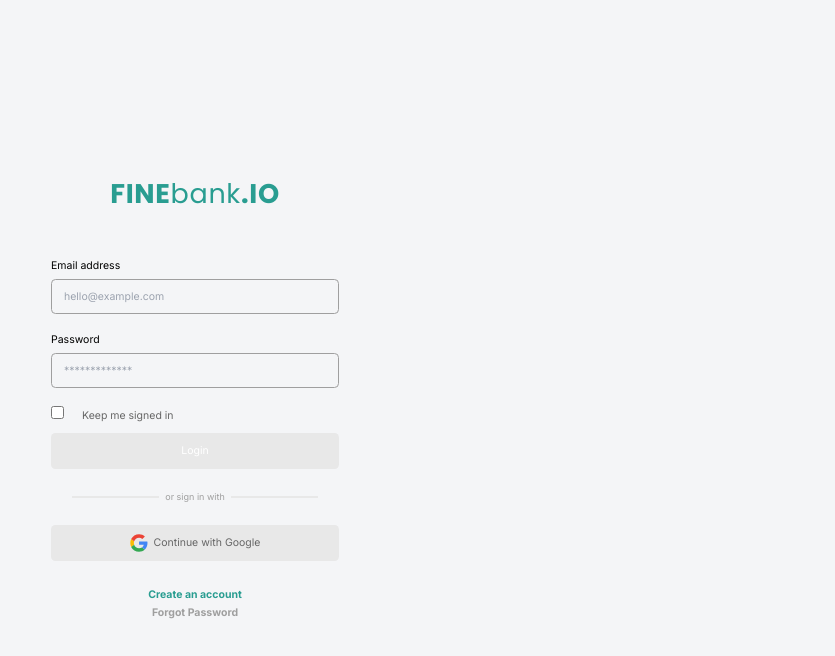
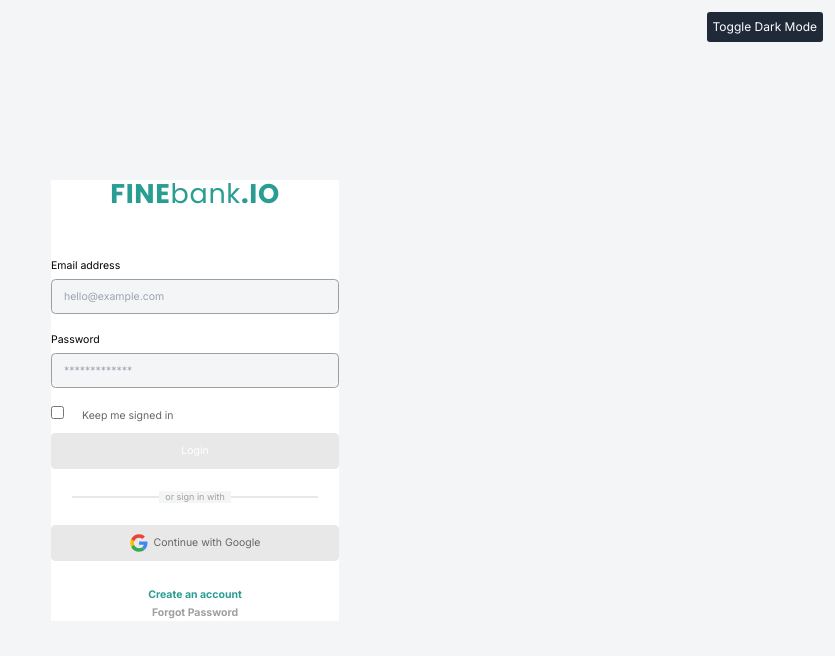
Before and after one commit to ryokf/admin-ui-v2, a React (Vite) app: page /login in a window 1280 px wide. Shown: the top 656 px of the page, without its empty margins (445-1280 px from the left). Built offline with nearby package versions, Linux system fonts and the light colour scheme.

Commit message:
✨feature: dark mode error

```diff
--- a/src/App.jsx
+++ b/src/App.jsx
@@ -13,6 +13,7 @@ import { AuthContext } from "./context/authContext";
 const App = () => {
   const { isLoggedIn } = useContext(AuthContext);
 
+  // eslint-disable-next-line react/prop-types
   const RequireAuth = ({ children }) => {
     return isLoggedIn ? children : <Navigate to="/login" />;
   };
--- a/src/components/Fragments/Navbar.jsx
+++ b/src/components/Fragments/Navbar.jsx
@@ -100,7 +100,7 @@ const Navbar = () => {
                     ))}
                 </div>
                 <div className="sticky bottom-12">
-                    <Link to="/logout">
+                    <Link to="/login">
                         <div className="flex bg-special-bg3 px-4 py-3 rounded-md hover:text-white">
                             <div className="mx-auto sm:mx-0 text-primary"><Icon.Logout/></div>
                             <div className="ms-3 hidden sm:block">Logout</div>
--- a/src/components/Layouts/AuthLayout.jsx
+++ b/src/components/Layouts/AuthLayout.jsx
@@ -11,7 +11,7 @@ const AuthLayout = (props) => {
   const { msg, setMsg, open, setOpen, isLoading, setIsLoading } = useContext(NotifContext);
 
   return (
-    <div className="flex justify-center min-h-screen items-center bg-special-mainBg">
+    <div className="flex justify-center min-h-screen items-center bg-special-mainBg dark:bg-gray-900">
       {isLoading && <SimpleBackdrop isLoading={isLoading} setIsLoading={setIsLoading} />}
       {msg && <CustomizedSnackbars severity={msg.severity} message={msg.desc} open={open} setOpen={setOpen} />}
       {/* container start */}
@@ -22,7 +22,7 @@ const AuthLayout = (props) => {
           duration: 0.4,
           scale: { type: "spring", visualDuration: 0.4, bounce: 0.5 },
         }}
-        className="w-full max-w-sm"
+        className="w-full max-w-sm bg-white dark:bg-gray-800"
       >
         {/* logo start */}
         <div className="mb-8">
@@ -31,11 +31,11 @@ const AuthLayout = (props) => {
         {/* logo end */}
         {/* teks start */}
         <div className="text-center flex justify-center items-center flex-col">
-          {type == "sign up" && <div className="font-bold text-xl">Create an account</div>}
+          {type == "sign up" && <div className="font-bold text-xl dark:text-white">Create an account</div>}
           {type == "forgot" && (
             <>
-              <div className="font-bold text-xl">Forgot Password?</div>
-              <div className="text-gray-03 text-sm mt-2">
+              <div className="font-bold text-xl dark:text-white">Forgot Password?</div>
+              <div className="text-gray-03 text-sm mt-2 dark:text-gray-400">
                 Enter your email address to get the
                 <br />
                 password reset link
@@ -50,14 +50,14 @@ const AuthLayout = (props) => {
         {type != "forgot" && (
           <>
             {/* teks start */}
-            <div className="my-9 px-7 flex justify-center text-xs text-gray-03 items-center flex-col static">
-              <div className="border border-gray-05 w-full"></div>
-              <div className="px-2 bg-special-mainBg absolute"> or {type} with</div>
+            <div className="my-9 px-7 flex justify-center text-xs text-gray-03 items-center flex-col static dark:text-gray-400">
+              <div className="border border-gray-05 w-full dark:border-gray-600"></div>
+              <div className="px-2 bg-special-mainBg dark:bg-gray-800 absolute"> or {type} with</div>
             </div>
             {/* teks end */}
             {/* sign in with google start */}
             <div className="mb-8">
-              <button className="h-12 flex items-center justify-center rounded-md text-sm w-full bg-gray-05 text-gray-01" type="button">
+              <button className="h-12 flex items-center justify-center rounded-md text-sm w-full bg-gray-05 text-gray-01 dark:bg-gray-700 dark:text-gray-200" type="button">
                 <svg className="h-6 w-6 mr-2" xmlns="http://www.w3.org/2000/svg" xmlnsXlink="http://www.w3.org/1999/xlink" width="800px" height="800px" viewBox="-0.5 0 48 48" version="1.1">
                   {" "}
                   <title>Google-color</title> <desc>Created with Sketch.</desc> <defs> </defs>{" "}
@@ -110,8 +110,8 @@ const AuthLayout = (props) => {
         <div className="flex justify-center">
           {type == "sign up" && (
             <>
-              <span className="text-sm text-gray-03">Already have an account?&nbsp;</span>
-              <Link to="/login" className="text-primary text-sm font-bold">
+              <span className="text-sm text-gray-03 dark:text-gray-400">Already have an account?&nbsp;</span>
+              <Link to="/login" className="text-primary text-sm font-bold dark:text-blue-400">
                 Sign In Here
               </Link>
             </>
@@ -119,11 +119,11 @@ const AuthLayout = (props) => {
 
           {type == "sign in" && (
             <div className="text-center">
-              <Link to="/register" className="text-primary text-sm font-bold">
+              <Link to="/register" className="text-primary text-sm font-bold dark:text-blue-400">
                 Create an account
               </Link>
               <br />
-              <Link to="/forgot-password" className="text-gray-03 text-sm font-bold">
+              <Link to="/forgot-password" className="text-gray-03 text-sm font-bold dark:text-gray-400">
                 Forgot Password
               </Link>
             </div>
@@ -131,7 +131,7 @@ const AuthLayout = (props) => {
 
           {type == "forgot" && (
             <div className="text-center mt-4">
-              <Link to="/login" className="text-gray-03 text-sm font-bold">
+              <Link to="/login" className="text-gray-03 text-sm font-bold dark:text-gray-400">
                 Back to Login
               </Link>
             </div>
@@ -140,6 +140,16 @@ const AuthLayout = (props) => {
         {/* link end */}
       </motion.div>
       {/* container end */}
+      <div className="absolute top-4 right-4">
+        <button
+          onClick={() => {
+            document.documentElement.classList.toggle('dark');
+          }}
+          className="bg-gray-800 text-white p-2 rounded"
+        >
+          Toggle Dark Mode
+        </button>
+      </div>
     </div>
   );
 };
--- a/tailwind.config.js
+++ b/tailwind.config.js
@@ -1,5 +1,7 @@
 /** @type {import('tailwindcss').Config} */
 export default {
+  // darkMode: ['selector', '[class = "dark"]'], // Enable dark mode with the 'class' strategy
+  darkMode: 'selector',
   content: ["./index.html", "./src/**/*.{js,ts,jsx,tsx}"],
   theme: {
     extend: {
@@ -23,6 +25,27 @@ export default {
           green: "#E73D1C",
           red: "#4DAF6E",
         },
+        dark: {
+          primary: "#1a202c",
+          secondary: "#2d3748",
+          defaultBlack: "#171923",
+          gray: {
+            "01": "#2d3748",
+            "02": "#4a5568",
+            "03": "#718096",
+            "04": "#a0aec0",
+            "05": "#cbd5e0",
+            "06": "#e2e8f0",
+          },
+          special: {
+            bg: "rgba(45,45,45,0.25)",
+            bg2: "rgba(30,30,30,0.7)",
+            bg3: "rgba(20,20,20,0.08)",
+            mainBg: "#1a202c",
+            green: "#48bb78",
+            red: "#f56565",
+          },
+        },
       },
       fontFamily: {
         body: ["Inter"],
```
